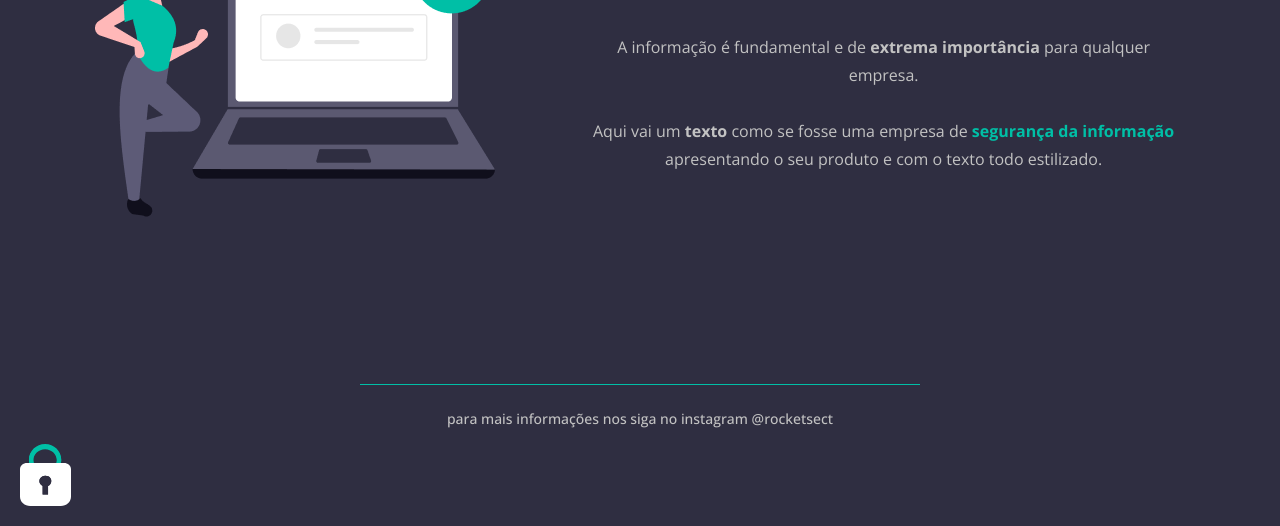
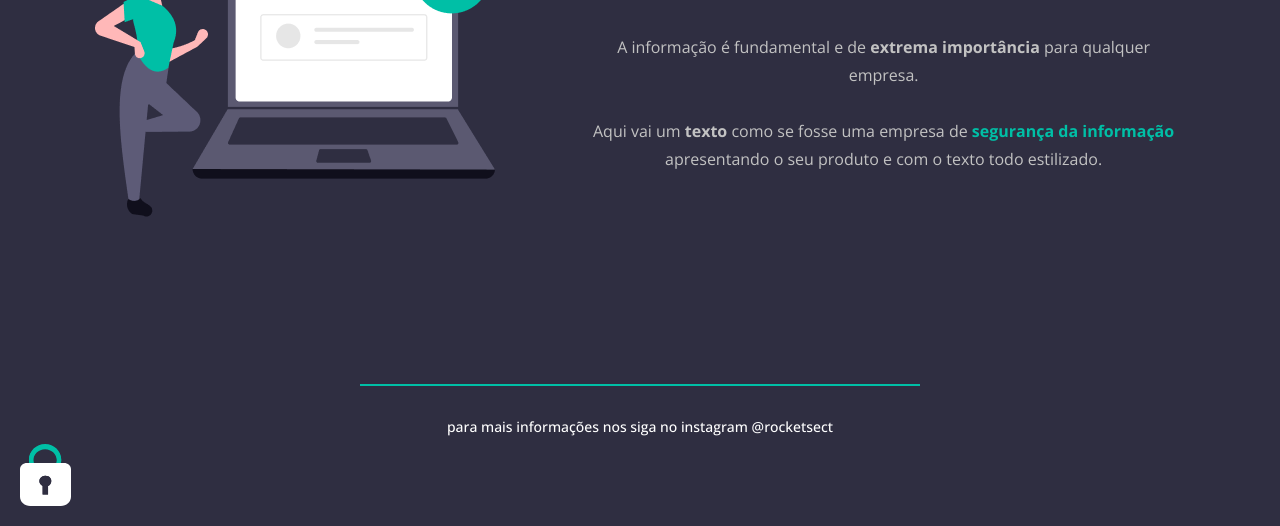
Before and after one commit to mviniciussb/rocket.sect, a plain HTML site: page index.html in a window 1280 px wide. Shown: the part 274-800 px from the top of the page. Drawn offline with nearby package versions, Linux system fonts and the light colour scheme.

Commit message:
Update style.css

```diff
--- a/style.css
+++ b/style.css
@@ -17,18 +17,17 @@
 
 body{
     background-color: var(--background);
-    width: 1092px;
-    margin: auto;
     font-size: 16px;
     color: var(--fonts);
     font-family: 'Open Sans', sans-serif;
 }
 
 nav{
+    width: 1092px;
     display: flex;
     justify-content: space-between;
     align-items: center;
-    margin-top: 71px;
+    margin: 71px auto 0;
 }
 
 ul{
@@ -43,6 +42,10 @@ ul a{
     font-weight: 500;
     font-size: 14px;
     line-height: 28px;
+}
+
+ul a:hover{
+    color: var(--destaques)
 }
 
 /* MAIN */
@@ -88,17 +91,22 @@ a, h1{
 
 /* footer */
 
+footer{
+    margin-bottom: 23px;
+}
+
 footer p{
     font-size: 14px;
     text-align: center;
     font-weight: 500;
     line-height: 28px;
+    color: var(--branco);
 }
 
 #border{
-    border-top: 1px solid var(--destaques);
+    border-top: 2px solid var(--destaques);
     width: 560px;
-    margin: 0 auto 20px;
+    margin: 0 auto 27px;
 }
 
 footer img{
```
